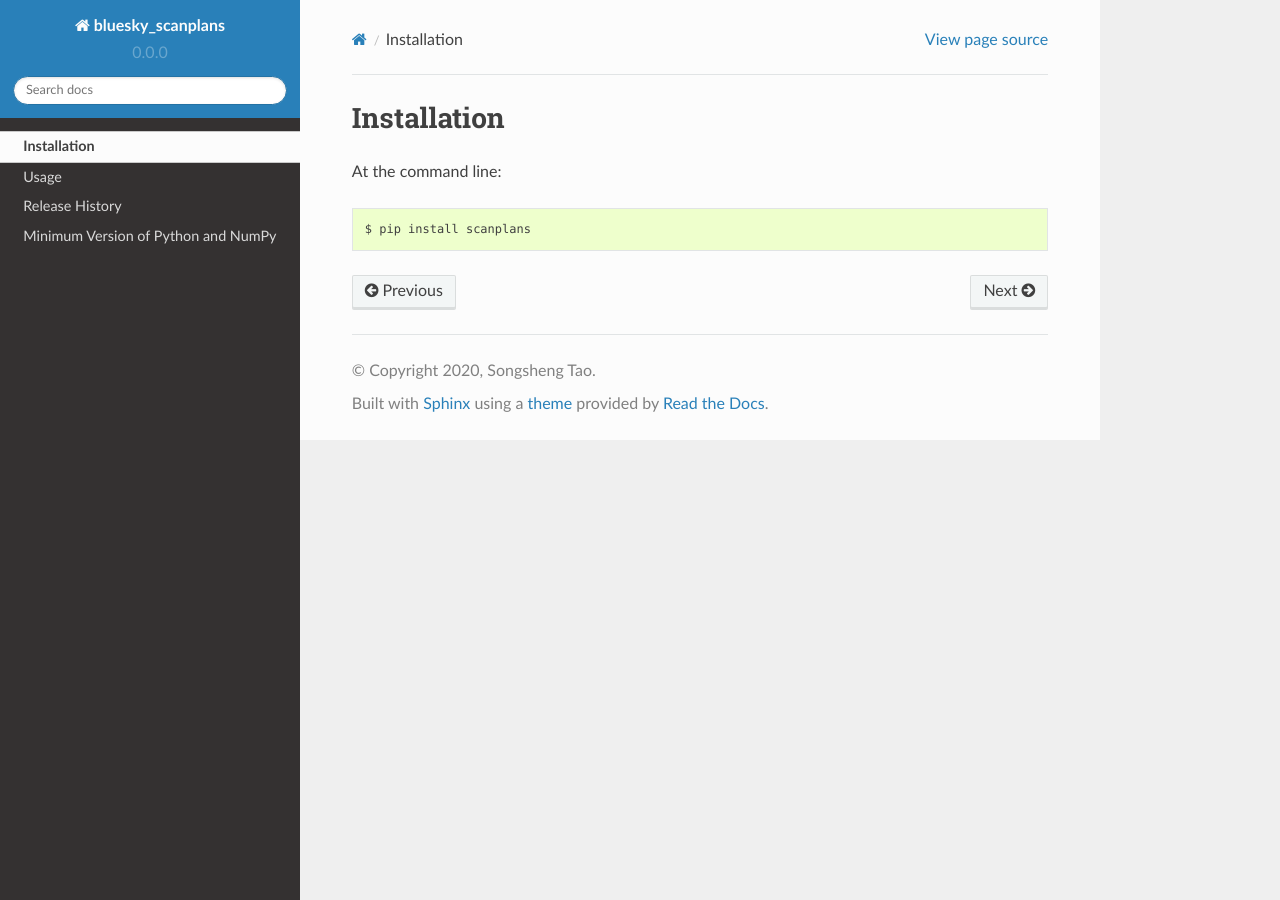
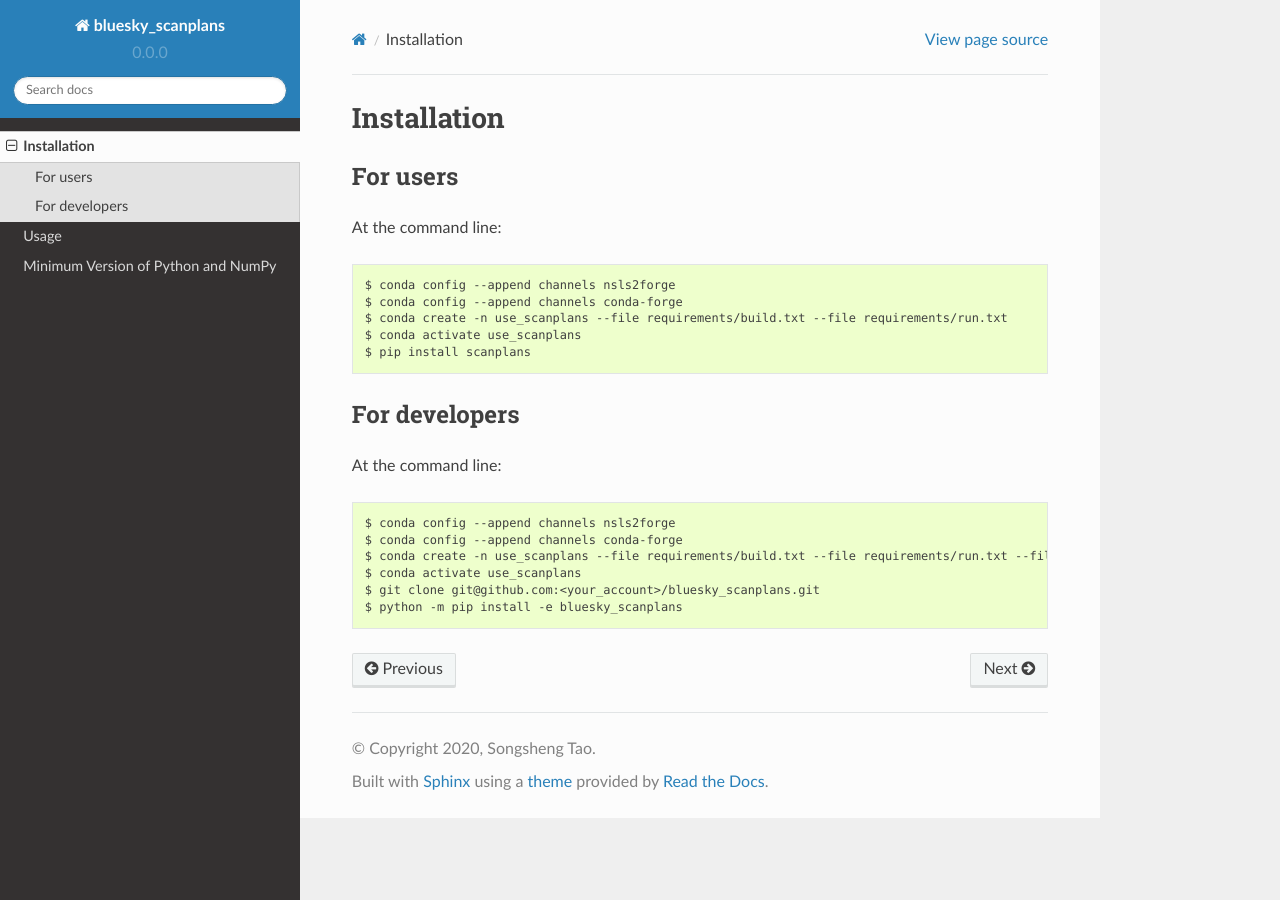
Before and after one commit to st3107/bluesky_scanplans, a Sphinx documentation site: the page built from docs/source/installation.rst, in a window 1280 px wide. Built offline with Sphinx 7.4.7 and the Read the Docs theme 2.0.0, drawn with Linux system fonts in a browser that asks for light colours.

Commit message:
DOC: add installation instructions

```diff
--- a/docs/source/index.rst
+++ b/docs/source/index.rst
@@ -11,5 +11,4 @@ bluesky_scanplans Documentation
 
    installation
    usage
-   release-history
    min_versions
--- a/docs/source/installation.rst
+++ b/docs/source/installation.rst
@@ -2,6 +2,25 @@
 Installation
 ============
 
+For users
+---------
+
 At the command line::
 
+    $ conda config --append channels nsls2forge
+    $ conda config --append channels conda-forge
+    $ conda create -n use_scanplans --file requirements/build.txt --file requirements/run.txt
+    $ conda activate use_scanplans
     $ pip install scanplans
+
+For developers
+--------------
+
+At the command line::
+
+    $ conda config --append channels nsls2forge
+    $ conda config --append channels conda-forge
+    $ conda create -n use_scanplans --file requirements/build.txt --file requirements/run.txt --file requirements/test.txt --file requirements/docs.txt
+    $ conda activate use_scanplans
+    $ git clone git@github.com:<your_account>/bluesky_scanplans.git
+    $ python -m pip install -e bluesky_scanplans
--- a/docs/source/release-history.rst
+++ /dev/null
@@ -1,6 +0,0 @@
-===============
-Release History
-===============
-
-Initial Release (YYYY-MM-DD)
-----------------------------
```
Also changed, not shown: 9 other files.
